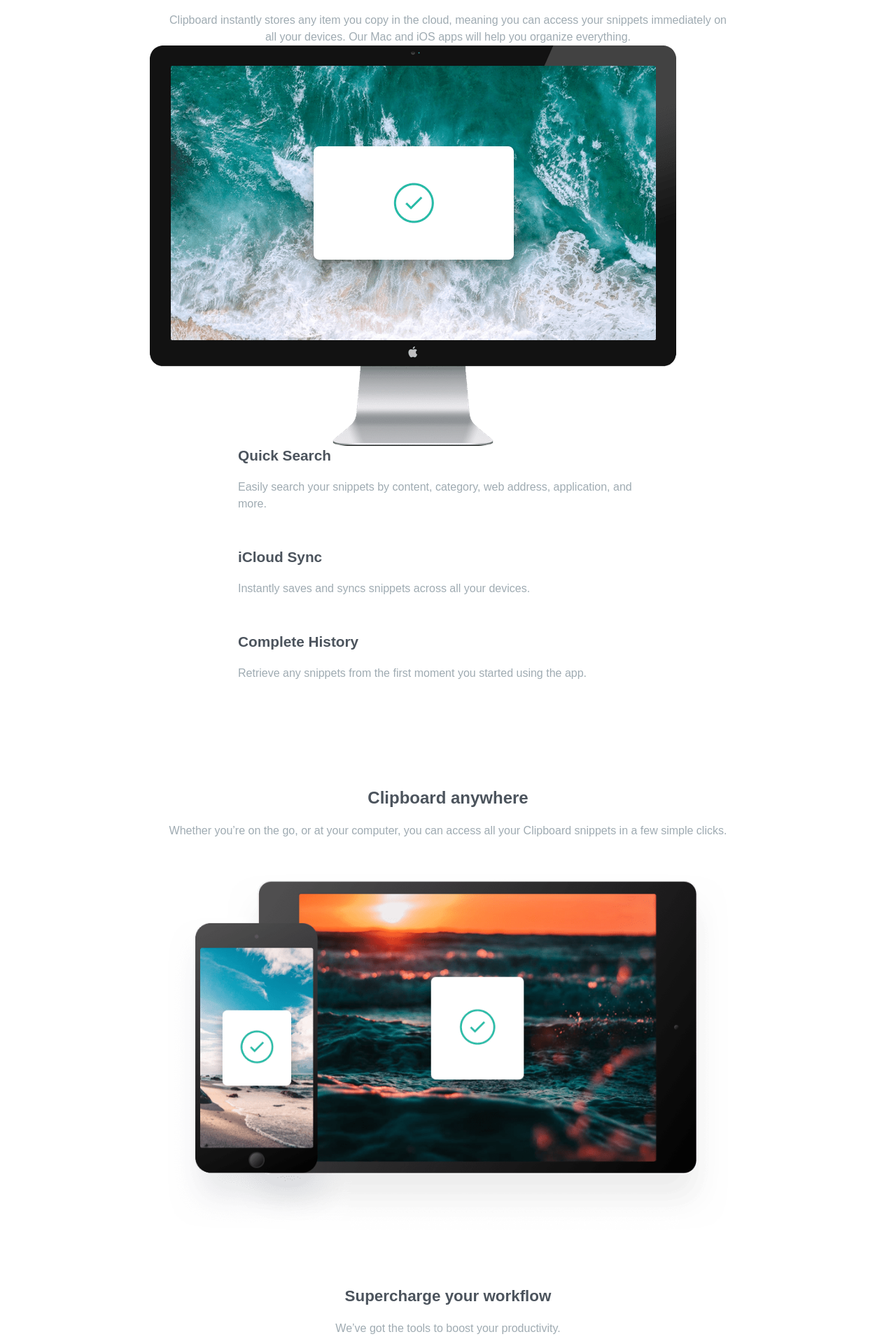
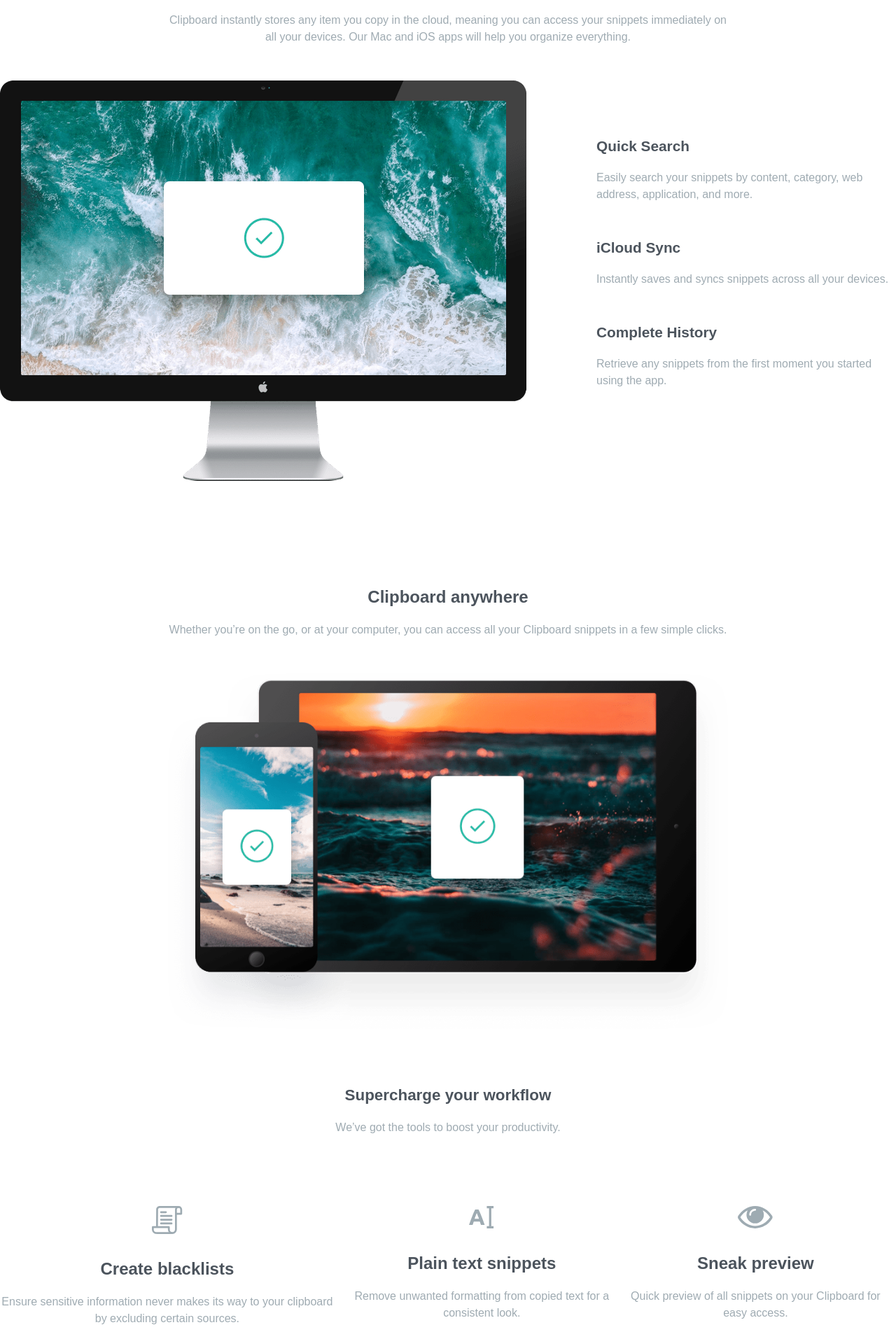
Before and after one commit to marviecephas/clipboard-landing-page, a plain HTML site: page index.html in a window 1280 px wide. Shown: the part 610-2523 px from the top of the page at 70% size. Drawn offline with Linux system fonts and the light colour scheme; a web font is replaced by a local one.

Commit message:
Update index.html

```diff
--- a/index.html
+++ b/index.html
@@ -25,7 +25,7 @@
             <h4 class="secondHeroHeader">Keep track of your snippets</h4>
             <p class="secondHeroParagraph">Clipboard instantly stores any item you copy in the cloud, meaning you can access your snippets immediately on all your devices. Our Mac and iOS apps will help you organize everything.</p>
         </div>
-        <div class="subParentContainer">
+        <div class="subParentContainer computers">
             <img src="image-computer.png" class="computerImage">
             <div class="computerDescriptionSection">
                 <div class="computerDescrition">
@@ -49,7 +49,7 @@
             <h4 class="devicesSectionSecondHeader">Supercharge your workflow</h4>
             <p class="devicesSectionSecondParagraph">We’ve got the tools to boost your productivity.</p>
         </div>
-        <div class="subParentContainer">
+        <div class="subParentContainer abilities">
             <div class="abilitySection">
                 <img src="icon-blacklist.svg" class="coolIcons">
                 <h5 class="abilitySectionHeader">Create blacklists</h5>
```
